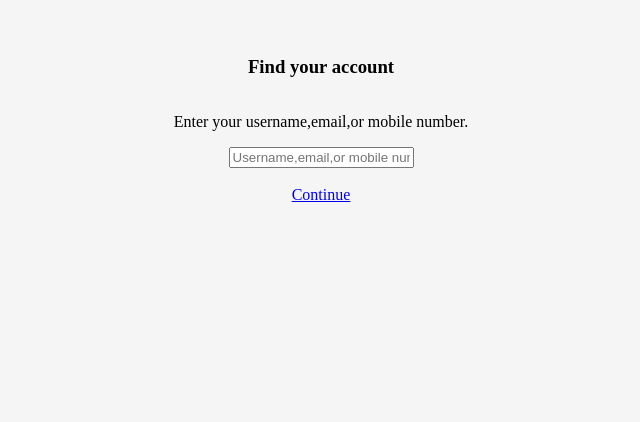
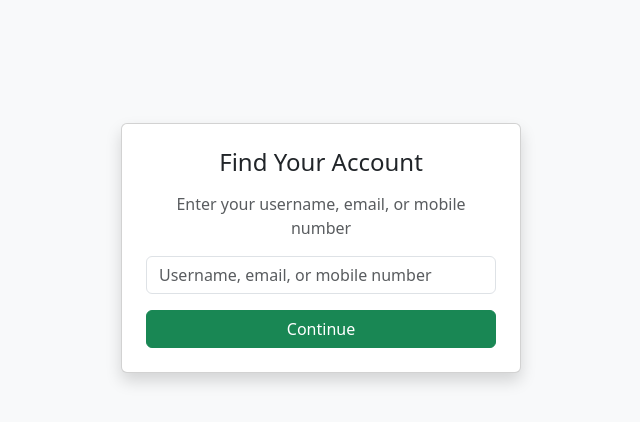
Before and after one commit to suryateja-kesireddy/surya, a plain HTML site: page projects/login/index1.html in a window 1280 px wide. Shown: the part 152-574 px from the top of the page, without its empty margins (319-959 px from the left). Drawn offline with nearby package versions, Linux system fonts and the light colour scheme.

Commit message:
Update index1.html

```diff
--- a/projects/login/index1.html
+++ b/projects/login/index1.html
@@ -1,17 +1,25 @@
 <!DOCTYPE html>
 <html lang="en">
 <head>
-    <meta charset="UTF-8">
-    <meta name="viewport" content="width=device-width, initial-scale=1.0">
-    <title>page</title>
-    <link rel="stylesheet" href="style1.css">
+  <meta charset="UTF-8" />
+  <meta name="viewport" content="width=device-width, initial-scale=1.0"/>
+  <title>Find Account</title>
+  <link href="https://cdn.jsdelivr.net/npm/bootstrap@5.3.3/dist/css/bootstrap.min.css" rel="stylesheet">
 </head>
-<body>
+<body class="bg-light d-flex align-items-center justify-content-center vh-100">
+
+  <div class="card shadow p-4" style="width: 100%; max-width: 400px;">
     <form>
-    <h3>Find your account</h3>
-    <p>Enter your username,email,or mobile number.</p>
-    <input type="text" placeholder="Username,email,or mobile number" required><br>
-    <a href="index3.html">Continue</a>
+      <h4 class="text-center mb-3">Find Your Account</h4>
+      <p class="text-muted text-center">Enter your username, email, or mobile number</p>
+      <div class="mb-3">
+        <input type="text" class="form-control" placeholder="Username, email, or mobile number" required>
+      </div>
+      <div class="d-grid">
+        <a href="index3.html" class="btn btn-success">Continue</a>
+      </div>
     </form>
+  </div>
+
 </body>
 </html>
```
